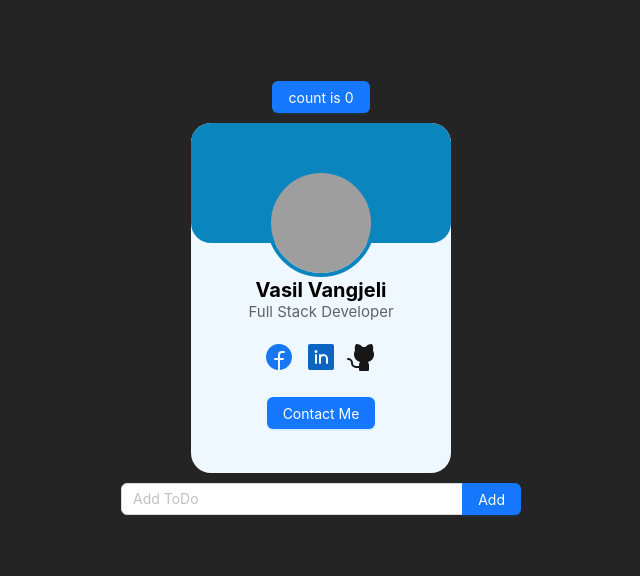
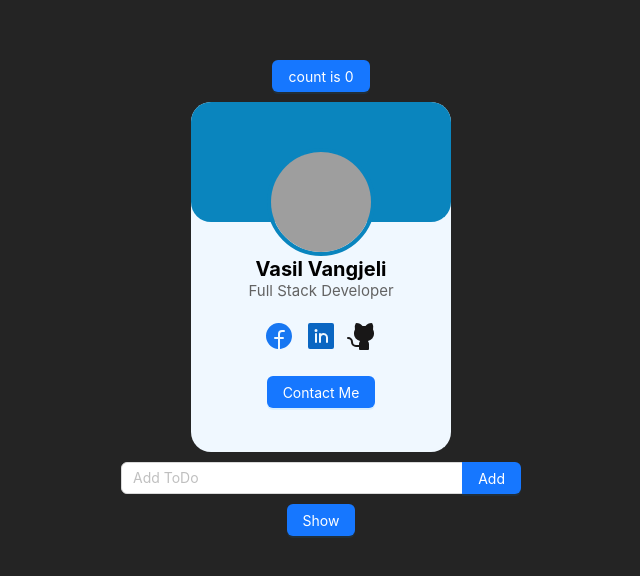
Before and after one commit to vasil14/react-practice-enviroment, a React (Vite) app: page / in a window 1280 px wide. Shown: the part 102-678 px from the top of the page, without its empty margins (319-959 px from the left). Built offline with nearby package versions, Linux system fonts and the light colour scheme; grey boxes are pictures that could not be loaded.

Commit message:
ToggleVisibility

```diff
--- a/src/App.tsx
+++ b/src/App.tsx
@@ -1,7 +1,8 @@
-import { useState } from 'react';
-import Card from './components/Card/Card';
-import ToDoList from './components/ToDoList/ToDoList';
-import Button from './components/Button/Button';
+import { useState } from "react";
+import Card from "./components/Card/Card";
+import ToDoList from "./components/ToDoList/ToDoList";
+import Button from "./components/Button/Button";
+import ToggleVisibility from "./components/ToggleVisibility/ToggleVisibility";
 
 const App = () => {
   const [count, setCount] = useState<number>(0);
@@ -11,15 +12,15 @@ const App = () => {
   return (
     <div
       style={{
-        display: 'flex',
-        justifyContent: 'center',
-        alignItems: 'center',
-        flexDirection: 'column',
-        gap: '10px',
-        margin: 'auto',
-        maxWidth: '1000px',
-        width: '100%',
-        height: '100vh',
+        display: "flex",
+        justifyContent: "center",
+        alignItems: "center",
+        flexDirection: "column",
+        gap: "10px",
+        margin: "auto",
+        maxWidth: "1000px",
+        width: "100%",
+        height: "100vh",
       }}
     >
       <Button text="count is" type="primary" onClick={onClick} count={count} />
@@ -31,8 +32,9 @@ const App = () => {
         linkedin="https://www.linkedin.com/in/vasil-vangjeli-487748232/"
         github="https://github.com/vangjeli"
       />
+      <ToDoList />
 
-      <ToDoList />
+      <ToggleVisibility />
     </div>
   );
 };
--- /dev/null
+++ b/src/components/ToggleVisibility/ToggleVisibility.tsx
@@ -0,0 +1,21 @@
+import { Button } from "antd";
+import { useState } from "react";
+
+const ToggleVisibility = () => {
+  const [visibility, setVisibility] = useState(false);
+
+  const Togle = () => {
+    setVisibility((prev) => !prev);
+  };
+
+  return (
+    <>
+      <Button type="primary" onClick={Togle}>
+        {visibility ? "Hide" : "Show"}
+      </Button>
+      {visibility && <h1 style={{ color: "white" }}>Hello World</h1>}
+    </>
+  );
+};
+
+export default ToggleVisibility;
```
Also changed, not shown: src/components/ToggleThemeMode/ToggleThemeMode.tsx (added, +8 -0 lines).
